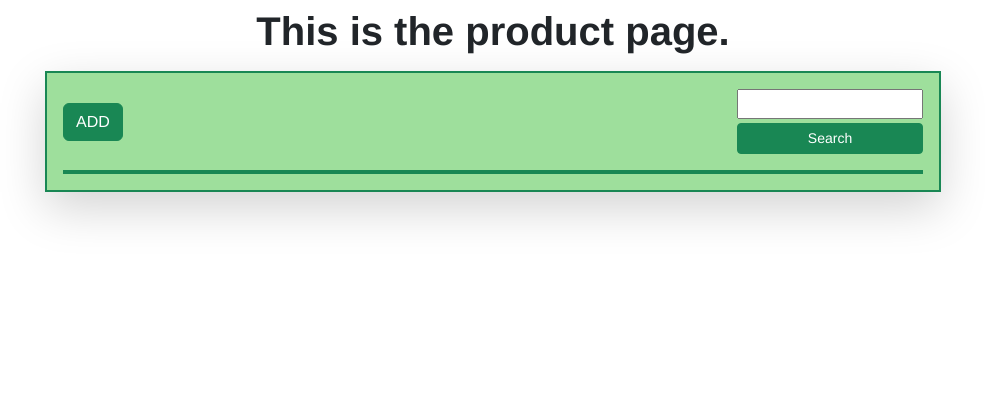
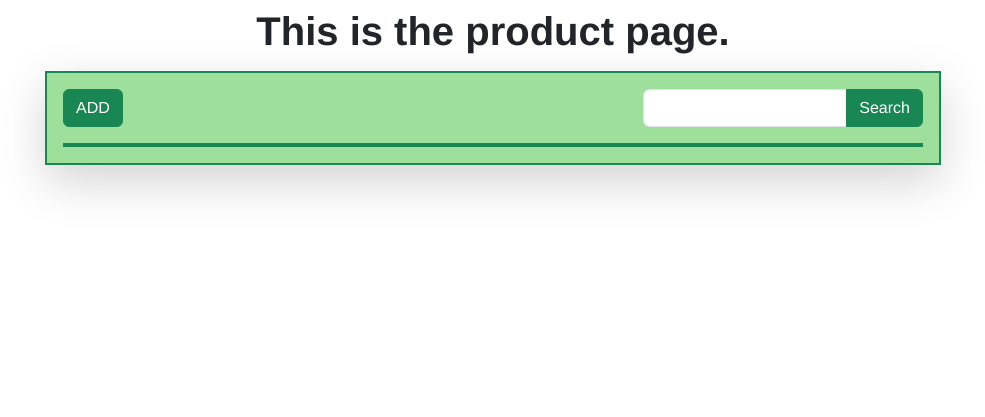
Before and after one commit to sharweng/plantitoshop, a PHP site: page /product/index.php in a window 1280 px wide. Shown: the part 81-498 px from the top of the page, without its empty margins (147-1132 px from the left). Run offline with PHP 8.4, Linux system fonts and the light colour scheme; the visitor is signed in with stand-in values (Sample User, id 1); data that the repository does not hold is empty.

Commit message:
search changes

```diff
--- a/product/index.php
+++ b/product/index.php
@@ -39,20 +39,16 @@
     <h1 class="text-center p-2 fw-bold">This is the product page.</h1>
     <div class="container-sm outer-box p-3 mb-3 shadow-lg  border border-success border-2">
         <div class="row top-header pb-3 justify-content-between">
-            <div class="col-2 d-flex align-items-center justify-content-start">
+            <div class="col-4 d-flex align-items-center justify-content-start">
                 <a href="create.php">
                     <button class="btn btn-success">ADD</button>
                 </a>
             </div>
-            <div class="col-4 d-flex align-items-center justify-content-end">
+            <div class="col-8 d-flex align-items-center justify-content-end">
                 <form action="" method="get">
-                    <div class="row d-grid gap-1">
-                        <div class="d-block">
-                            <input type="text" name="search">
-                        </div>
-                        <div class="d-block">
-                            <button class="btn btn-success w-100 btn-sm">Search</button>
-                        </div>
+                    <div class="input-group">
+                        <input type="text" class="form-control" name="search">
+                        <button class="btn btn-success">Search</button>
                     </div>
                 </form>
             </div>
```
